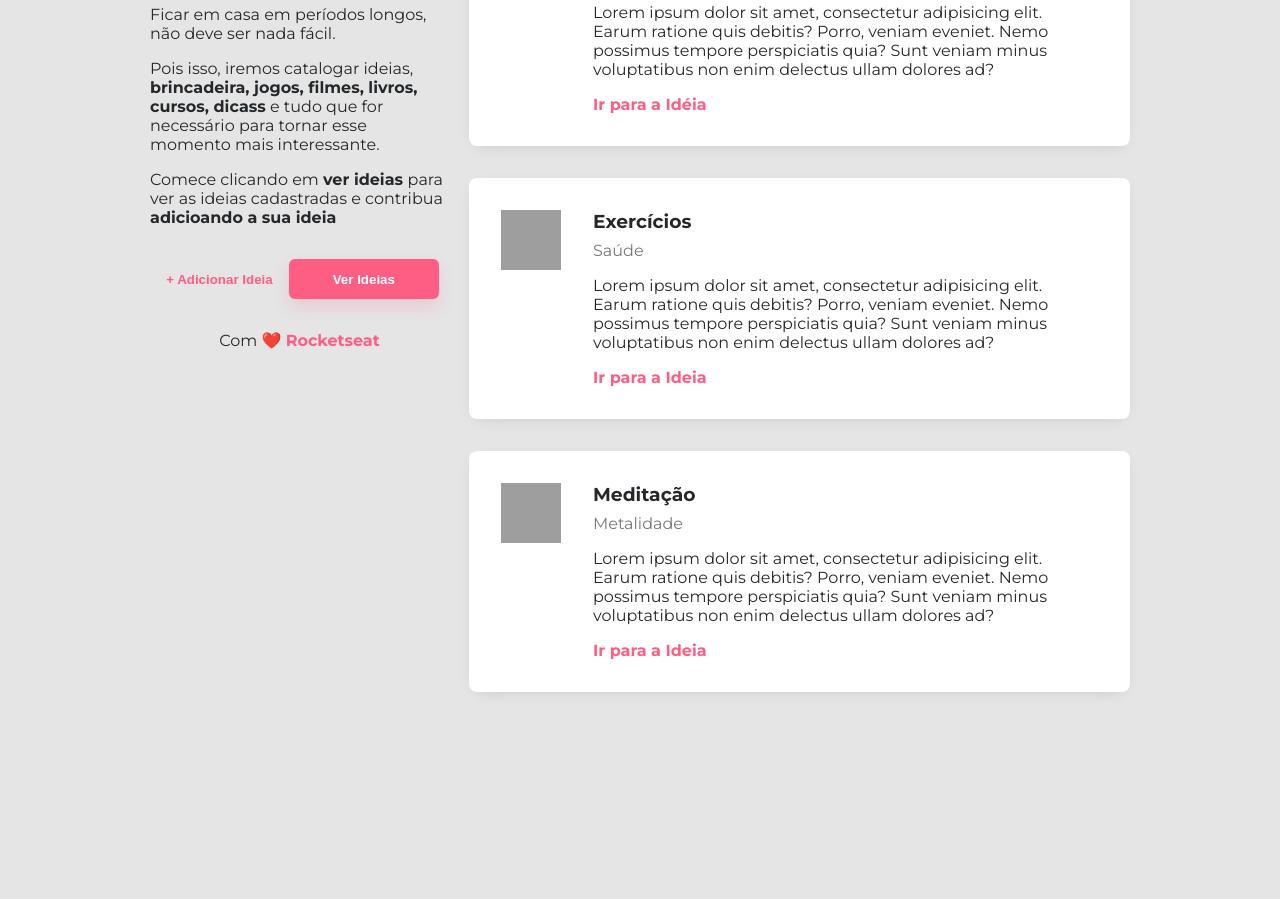
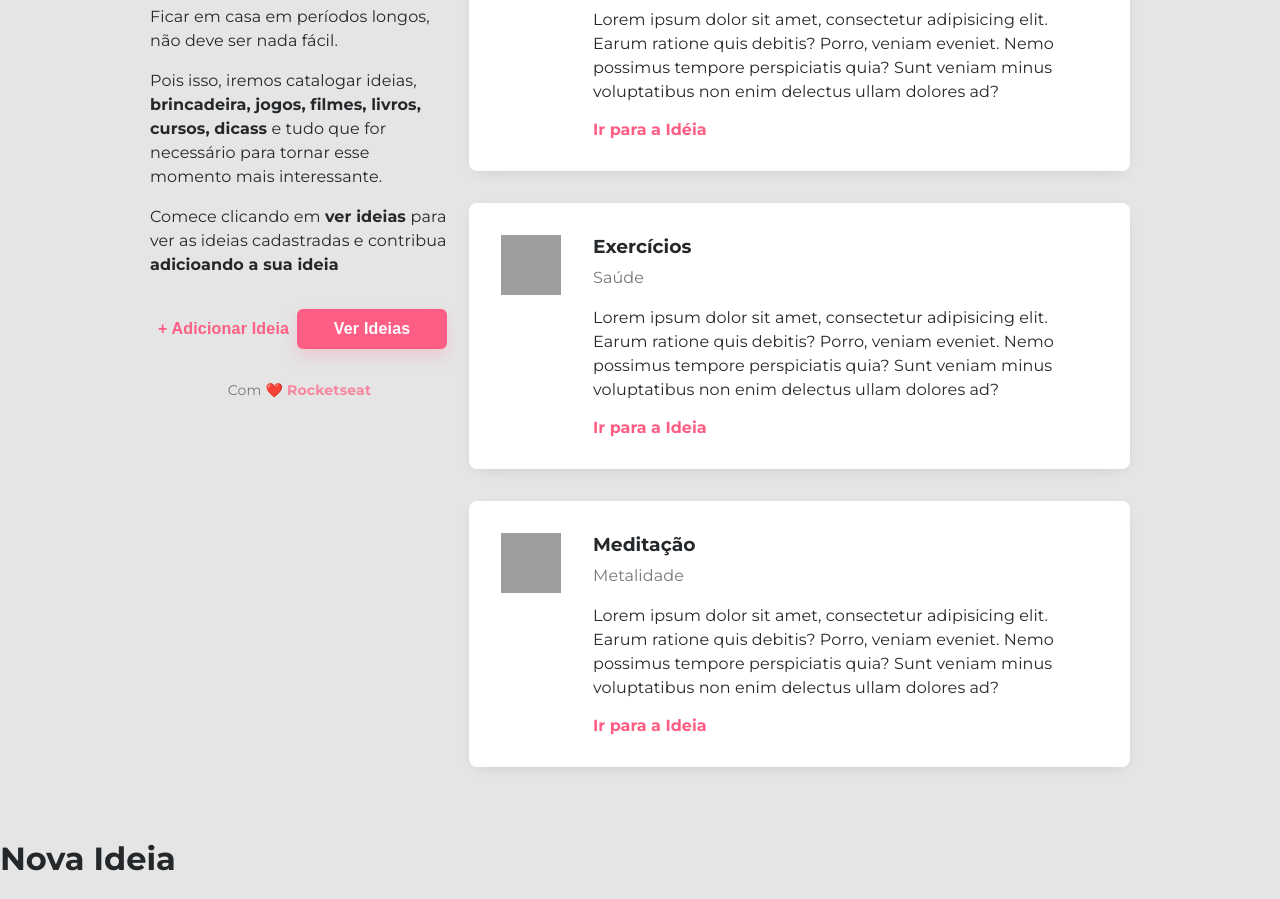
Before and after one commit to marcosaureliodev/Casa-Criativa, a plain HTML site: page index.html in a window 1280 px wide. Shown: the part 135-1034 px from the top of the page. Before the commit the page ends 899 px from the top, so only its background shows below. Drawn offline with Linux system fonts and the light colour scheme; grey boxes are pictures that could not be loaded.

Commit message:
Atualização de html/css

```diff
--- a/css/style.css
+++ b/css/style.css
@@ -36,6 +36,14 @@ a:hover {
   text-decoration: underline;
 }
 
+p, .descriptions {
+  font-size: 16px;
+  line-height: 24px;
+  letter-spacing: 0.1px;
+}
+
+
+
 #container {
   width: 90%;
   max-width: 980px;
@@ -68,8 +76,10 @@ button {
 
   border: none;
 
+  font-size: 16px;
   font-weight: bold;
-
+  line-height: 16px;
+  letter-spacing: 0.2px;
   cursor: pointer;
 
   outline: none;
@@ -98,6 +108,17 @@ button.fat:hover {
 
 footer {
   text-align: center;
+
+  font-size: 14px;
+  font-weight: 400;
+  line-height: 18px;
+  letter-spacing: 0.2px;
+
+  color: #777;
+}
+
+footer a {
+  opacity: 0.7;
 }
 
 .idea {
--- a/index.html
+++ b/index.html
@@ -100,6 +100,21 @@
 
   </div>
 
+  <!-- Modal -->
+
+  <div id="modal">
+    <div class="content">
+      <h1>Nova Ideia</h1>
+
+      <form action="">
+
+
+      </form>
+
+    </div>
+
+  </div>
+
 
   <script src="/js/scripts.js"></script>
 
@@ -107,4 +122,4 @@
 
 </html>
 
-<!--Iniciar video 2 apartir do minuto 54:20-->
+<!--Iniciar video 2 apartir do minuto 1:09:18-->
```
